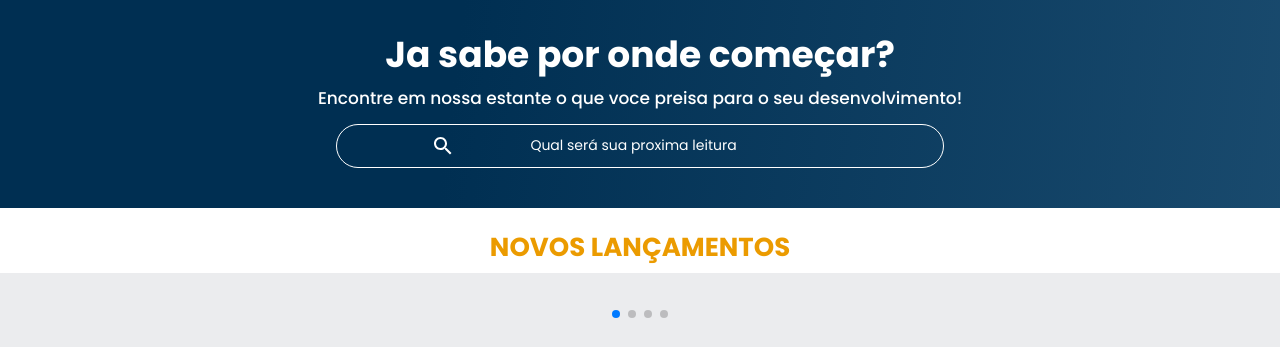
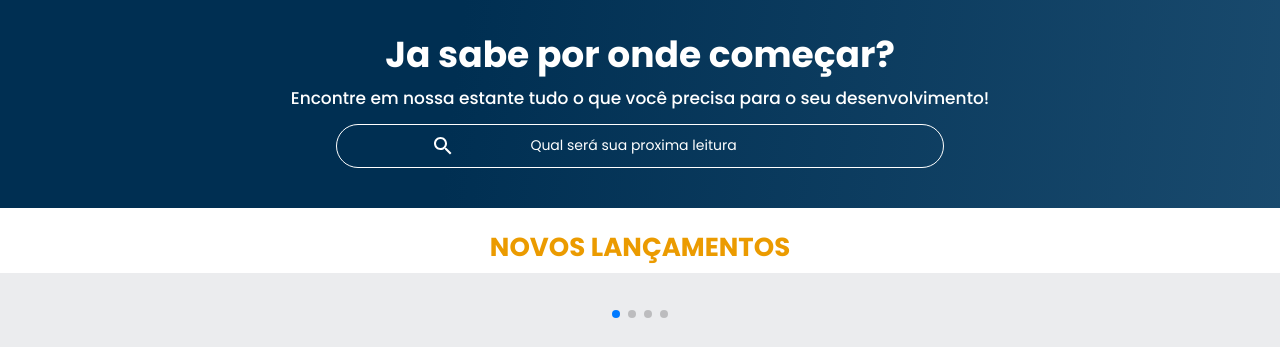
Before and after one commit to MatthSouza/AluraBooks, a plain HTML site: page index.html in a window 1280 px wide. Shown: the part 70-417 px from the top of the page. Drawn offline with nearby package versions, Linux system fonts and the light colour scheme.

Commit message:
correção do texto

```diff
--- a/index.html
+++ b/index.html
@@ -92,7 +92,7 @@
     </header>
     <section class="banner">
         <h2 class="banner_titulo">Ja sabe por onde começar?</h2>
-        <p class="banner_texto">Encontre em nossa estante o que voce preisa para o seu desenvolvimento!</p>
+        <p class="banner_texto">Encontre em nossa estante tudo o que você precisa para o seu desenvolvimento!</p>
         <input type="search" class="banner_pesquisa" placeholder="Qual será sua proxima leitura">
     </section>
 
```
